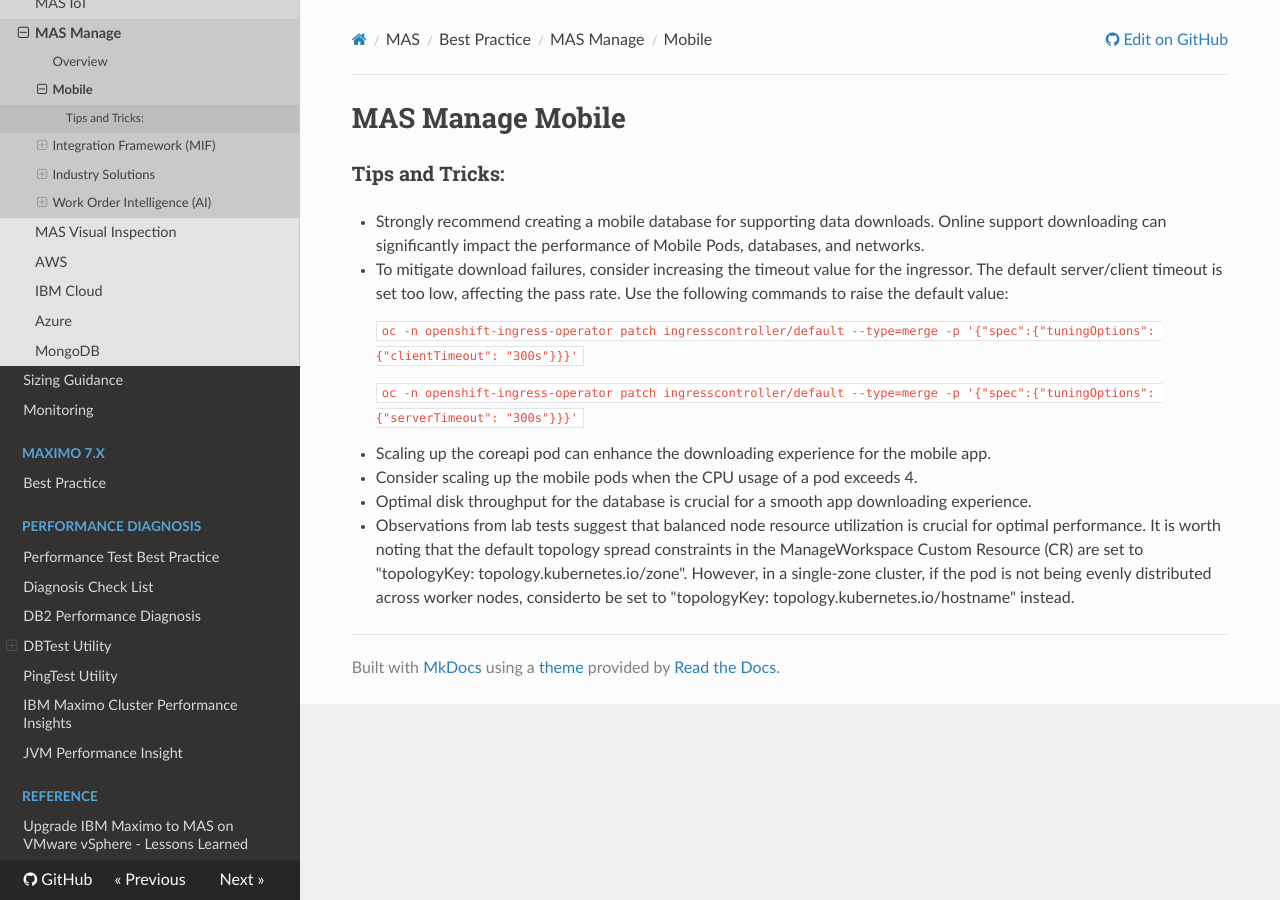
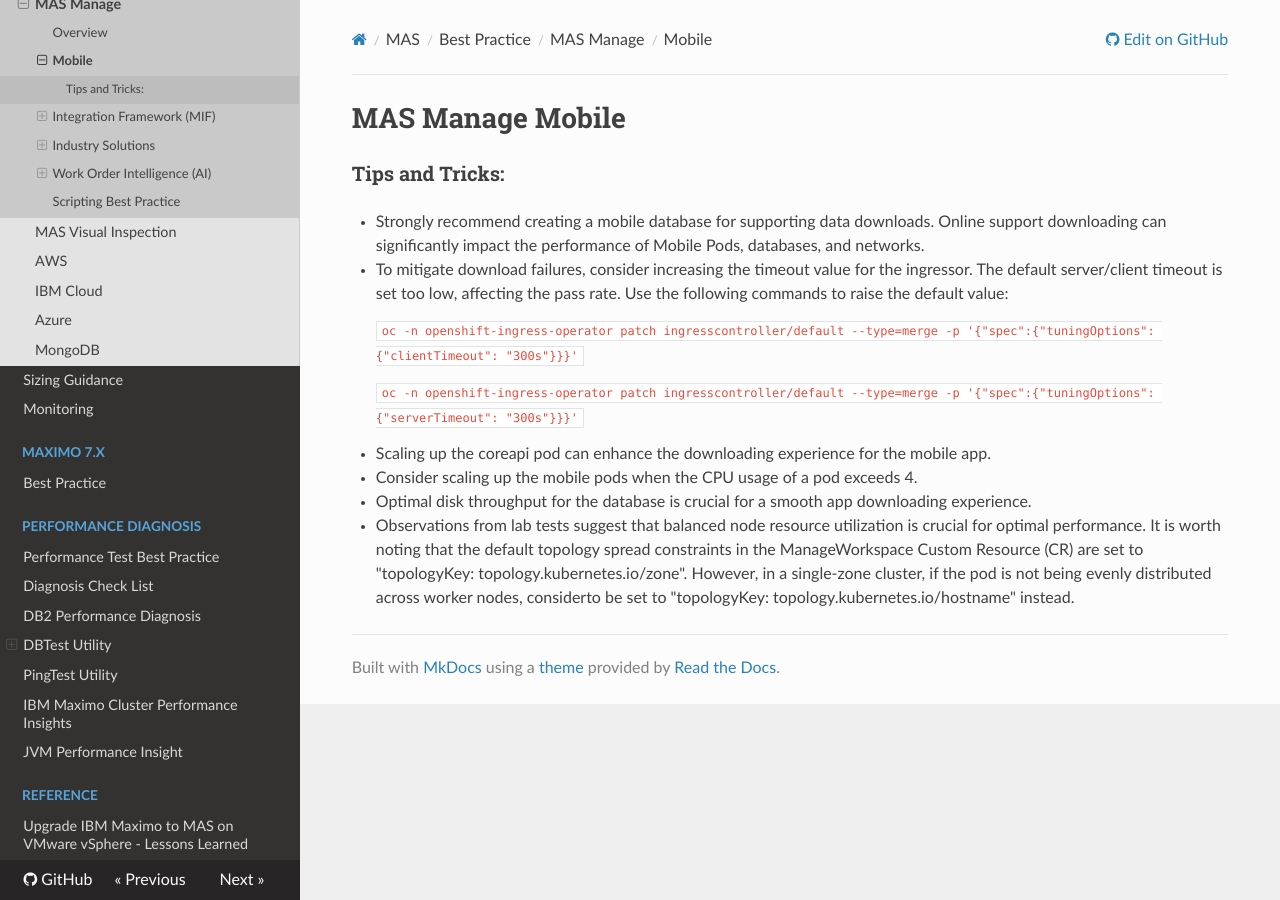
Before and after one commit to ibm-mas/mas-performance, an MkDocs documentation site: the page built from docs/mas/mobile/bestpractice.md, in a window 1280 px wide. Built offline with MkDocs 1.6.1, drawn with Linux system fonts in a browser that asks for light colours; nearby versions of some CDN libraries.

Commit message:
[patch] add scripting best practice

```diff
--- a/mkdocs.yml
+++ b/mkdocs.yml
@@ -24,6 +24,7 @@
         - 'Work Order Intelligence (AI)':
           - 'Training': mas/manage/woi-train.md
           - 'Inferencing': mas/manage/woi-infer.md
+        - "Scripting Best Practice": https://ibm-maximo-dev.github.io/maximo-autoscript-documentation/bestpractice/overview
       - 'MAS Visual Inspection': mas/mvi/bestpractice.md
       - 'AWS': mas/aws/bestpractice.md
       - 'IBM Cloud': mas/ibmcloud/bestpractice.md
```
